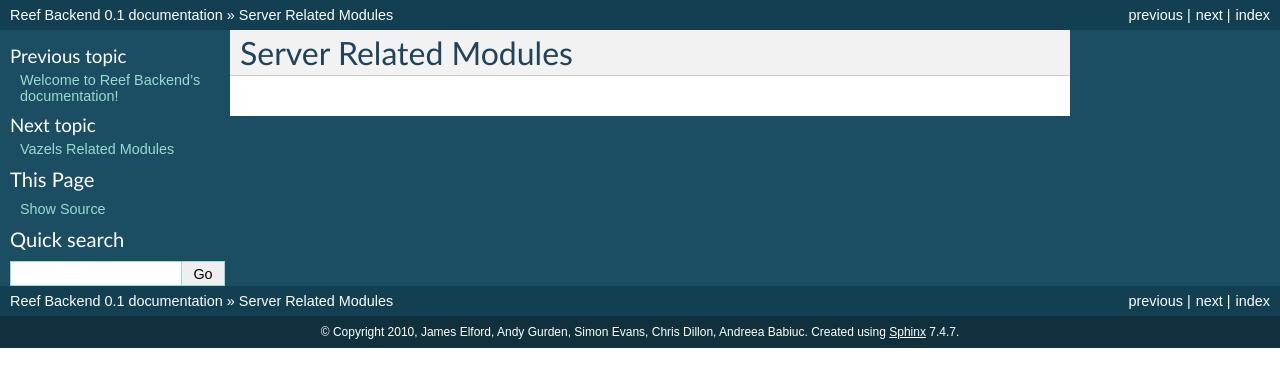
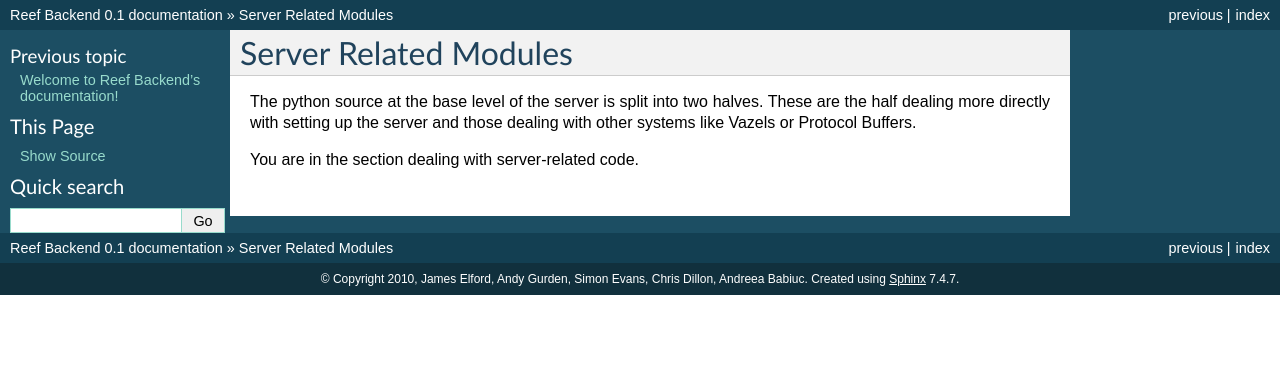
Before and after one commit to jelford/reef, a Sphinx documentation site: the page built from utilities/pydocs/source/srv.rst, in a window 1280 px wide. Shown: the top 387 px of the page. Built offline with Sphinx 7.4.7, drawn with Linux system fonts in a browser that asks for light colours; pages that are not in the unit, such as notebooks, are missing from menus.

Commit message:
Added small description to main pages

```diff
--- a/utilities/pydocs/source/srv.rst
+++ b/utilities/pydocs/source/srv.rst
@@ -1,5 +1,12 @@
 Server Related Modules
 ======================
+
+The python source at the base level of the server is split into two halves.
+These are the half dealing more directly with setting up the server and
+those dealing with other systems like Vazels or Protocol Buffers.
+
+You are in the section dealing with server-related code.
+
 
 .. toctree::
    :maxdepth: 1
```
Also changed, not shown: utilities/pydocs/source/other.rst (added, +18 -0 lines), utilities/pydocs/source/vazels.rst (deleted, +0 -12 lines).
